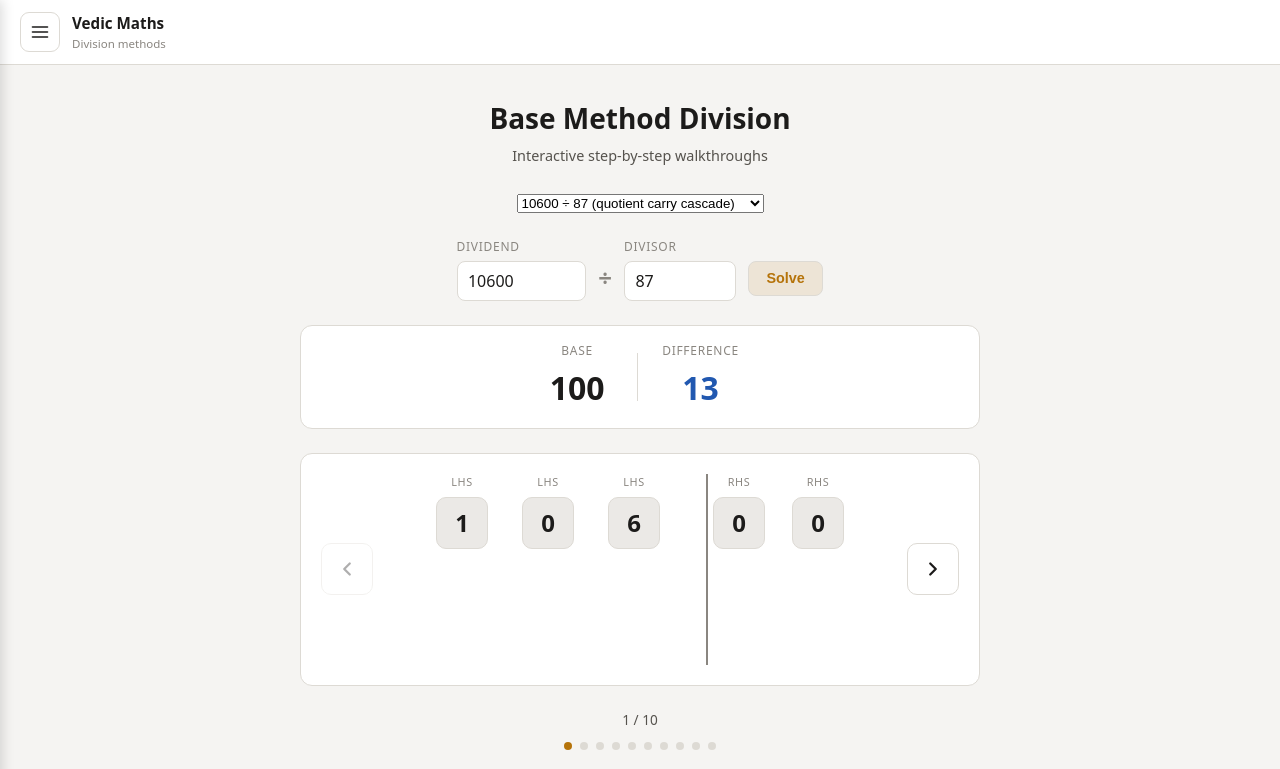
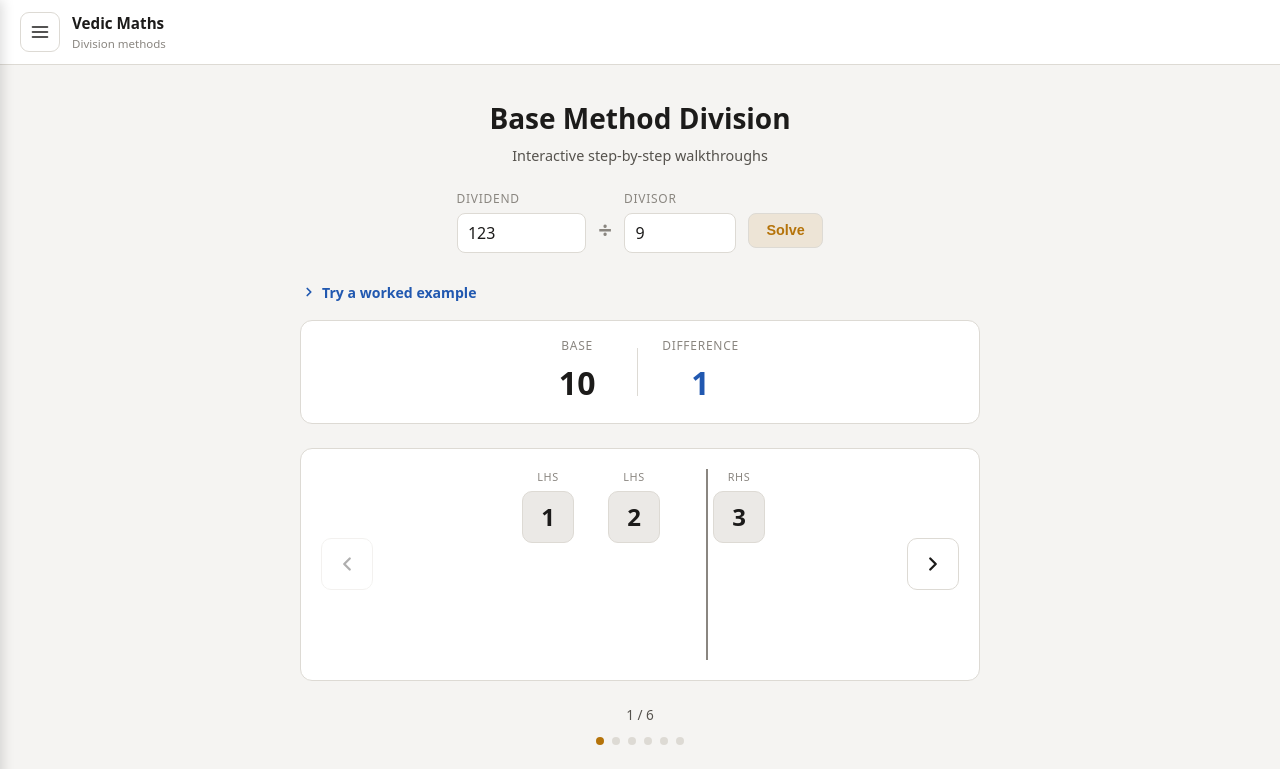
Before and after one commit to amitd291/vedic-maths-algorithms, a React (Vite) app: page / in a window 1280 px wide. Shown: the top 769 px of the page. Built offline with nearby package versions, Linux system fonts and the light colour scheme.

Commit message:
Expose base-method example picker to end users
Reorders/relabels examples, defaults to the simplest case, auto-closes
on selection. Also fixes a silent Step/BaseMethodStep type bug and adds
npm run typecheck (tsc -b) plus README updates.

```diff
--- a/package.json
+++ b/package.json
@@ -5,6 +5,7 @@
   "type": "module",
   "scripts": {
     "dev": "vite",
+    "typecheck": "tsc -b",
     "build": "tsc -b && vite build",
     "lint": "oxlint",
     "preview": "vite preview",
--- a/src/pages/BaseMethodPage.tsx
+++ b/src/pages/BaseMethodPage.tsx
@@ -1,4 +1,4 @@
-import { useMemo, useState } from 'react'
+import { useMemo, useRef, useState } from 'react'
 import BaseMethodDivisorCard from '../components/BaseMethodDivisorCard'
 import BaseMethodDigitBoard from '../components/BaseMethodDigitBoard'
 import BaseMethodRules from '../components/BaseMethodRules'
@@ -8,25 +8,25 @@ import BaseMethodInputForm from '../components/BaseMethodInputForm'
 import ErrorBanner from '../components/ErrorBanner'
 import { computeBaseMethodSteps, nearestBase } from '../lib/computeBaseMethodSteps'
 import { useStepNav } from '../hooks/useStepNav'
-import type { Step } from '../types'
+import type { BaseMethodStep } from '../types'
 
-const BASE_DIVIDEND = 10600
-const BASE_DIVISOR = 87
+const BASE_DIVIDEND = 123
+const BASE_DIVISOR = 9
 
-const DEV_EXAMPLES = [
-  { dividend: 123, divisor: 9, label: '123 ÷ 9 (no closing steps)' },
-  { dividend: 865, divisor: 9, label: '865 ÷ 9 (normalize quotient)' },
-  { dividend: 10030, divisor: 827, label: '10030 ÷ 827 (normalize remainder)' },
-  { dividend: 10600, divisor: 87, label: '10600 ÷ 87 (quotient carry cascade)' },
-  { dividend: 30122, divisor: 87, label: '30122 ÷ 87 (quotient carry cascade 2)' },
-  { dividend: 1693, divisor: 131, label: '1693 ÷ 131 (Paravartya sign flip)' },
-  { dividend: 14189, divisor: 102, label: '14189 ÷ 102 (quotient-only normalize)' },
+const EXAMPLES = [
+  { dividend: 123, divisor: 9, desc: 'Default, the simplest case, solved in one pass' },
+  { dividend: 865, divisor: 9, desc: 'The quotient needs a quick fix at the end' },
+  { dividend: 10600, divisor: 87, desc: 'A carry ripples back through the quotient' },
+  { dividend: 30122, divisor: 87, desc: 'A multi-step remainder fix, not just a single correction' },
+  { dividend: 10030, divisor: 827, desc: 'The remainder needs a quick fix at the end' },
+  { dividend: 14189, divisor: 102, desc: 'Paravartya technique, only the quotient needs fixing up' },
+  { dividend: 1693, divisor: 131, desc: 'Paravartya technique, i.e. the divisor sits above the base, so signs flip' },
 ]
 
 interface Problem {
   dividend: number
   divisor: number
-  steps: Step[]
+  steps: BaseMethodStep[]
 }
 
 function solve(dividend: number, divisor: number): { problem: Problem | null; error: string | null } {
@@ -43,6 +43,7 @@ export default function BaseMethodPage() {
   const [problem, setProblem] = useState<Problem | null>(initial.problem)
   const [error, setError] = useState<string | null>(initial.error)
   const [exampleKey, setExampleKey] = useState(`${BASE_DIVIDEND}/${BASE_DIVISOR}`)
+  const exampleToggleRef = useRef<HTMLInputElement>(null)
   const total = problem?.steps.length ?? 0
   const { cur, setCur, isFirst, isLast, onBack, onNext, onDot } = useStepNav(total)
 
@@ -53,10 +54,10 @@ export default function BaseMethodPage() {
     setCur(0)
   }
 
-  const onSelectExample = (value: string) => {
-    const [d, n] = value.split('/').map(Number)
-    handleSolve(d, n)
-    setExampleKey(value)
+  const onSelectExample = (dividend: number, divisor: number) => {
+    handleSolve(dividend, divisor)
+    setExampleKey(`${dividend}/${divisor}`)
+    if (exampleToggleRef.current) exampleToggleRef.current.checked = false
   }
 
   const [initialDividend, initialDivisor] = exampleKey.split('/').map(Number)
@@ -66,28 +67,38 @@ export default function BaseMethodPage() {
 
   return (
     <>
-      {import.meta.env.MODE === 'development' && (
-        <div className="problem-badge-row">
-          <select
-            aria-label="Dev example picker"
-            value={exampleKey}
-            onChange={(e) => onSelectExample(e.target.value)}
-          >
-            {DEV_EXAMPLES.map((ex) => (
-              <option key={`${ex.dividend}/${ex.divisor}`} value={`${ex.dividend}/${ex.divisor}`}>
-                {ex.label}
-              </option>
-            ))}
-          </select>
-        </div>
-      )}
-
       <BaseMethodInputForm
         key={exampleKey}
         initialDividend={initialDividend}
         initialDivisor={initialDivisor}
         onSolve={handleSolve}
       />
+
+      <div className="example-toggle-row">
+        <input type="checkbox" id="toggle-examples" ref={exampleToggleRef} className="example-toggle-input" />
+        <label htmlFor="toggle-examples" className="example-toggle-label">
+          <svg className="chevron" viewBox="0 0 24 24" fill="none" strokeWidth="3" strokeLinecap="round" strokeLinejoin="round">
+            <polyline points="9 6 15 12 9 18" />
+          </svg>
+          Try a worked example
+        </label>
+
+        <div className="example-panel">
+          <div className="example-list">
+            {EXAMPLES.map((ex) => (
+              <button
+                key={`${ex.dividend}/${ex.divisor}`}
+                type="button"
+                className={`example-item${exampleKey === `${ex.dividend}/${ex.divisor}` ? ' selected' : ''}`}
+                onClick={() => onSelectExample(ex.dividend, ex.divisor)}
+              >
+                <span className="ex-problem">{ex.dividend} ÷ {ex.divisor}</span>
+                <span className="ex-desc">{ex.desc}</span>
+              </button>
+            ))}
+          </div>
+        </div>
+      </div>
 
       {error && <ErrorBanner message={error} />}
 
--- a/src/styles/global.css
+++ b/src/styles/global.css
@@ -263,19 +263,110 @@ body {
   margin-bottom: 1rem;
 }
 
-.problem-badge-row {
-  text-align: center;
-  margin-bottom: 1.5rem;
+/* ---------- Example toggle ---------- */
+
+.example-toggle-row {
+  margin-bottom: 0.75rem;
 }
 
-.problem-badge {
-  display: inline-block;
-  font-size: 1.1rem;
+.example-toggle-input {
+  position: absolute;
+  opacity: 0;
+  pointer-events: none;
+}
+
+.example-toggle-label {
+  display: inline-flex;
+  align-items: center;
+  gap: 0.4rem;
+  font-size: 0.88rem;
+  font-weight: 600;
+  color: var(--blue);
+  cursor: pointer;
+  user-select: none;
+  padding: 0.3rem 0.1rem;
+}
+
+.example-toggle-label:hover {
+  text-decoration: underline;
+}
+
+.example-toggle-label .chevron {
+  width: 14px;
+  height: 14px;
+  stroke: currentColor;
+  transition: transform 0.15s ease;
+  flex: none;
+}
+
+.example-toggle-input:checked ~ .example-toggle-label .chevron {
+  transform: rotate(90deg);
+}
+
+.example-panel {
+  display: none;
+  background: var(--bg2);
+  border: 1px solid var(--border);
+  border-radius: 12px;
+  padding: 0.6rem;
+  margin-top: 0.6rem;
+  margin-bottom: 1rem;
+}
+
+.example-toggle-input:checked ~ .example-panel {
+  display: block;
+}
+
+.example-list {
+  display: flex;
+  flex-direction: column;
+  gap: 0.35rem;
+}
+
+.example-item {
+  display: flex;
+  align-items: baseline;
+  gap: 0.6rem;
+  flex-wrap: wrap;
+  width: 100%;
+  text-align: left;
+  background: transparent;
+  border: 1px solid transparent;
+  border-radius: 8px;
+  padding: 0.55rem 0.7rem;
+  cursor: pointer;
+  font-family: inherit;
+}
+
+.example-item:hover {
+  background: var(--bg3);
+  border-color: var(--border);
+}
+
+.example-item .ex-problem {
   font-weight: 700;
-  padding: 0.35rem 1rem;
+  font-size: 0.92rem;
+  color: var(--blue);
+  background: var(--blue-bg);
+  padding: 0.1rem 0.5rem;
   border-radius: 999px;
-  background: var(--bg3);
-  border: 1px solid var(--border);
+  flex: none;
+}
+
+.example-item .ex-desc {
+  font-size: 0.82rem;
+  color: var(--text2);
+}
+
+.example-item.selected {
+  background: var(--amber-bg);
+  border-color: var(--amber);
+}
+
+.example-item.selected .ex-problem {
+  background: transparent;
+  color: var(--amber);
+  padding: 0;
 }
 
 /* ---------- Input form ---------- */
```
Also changed, not shown: plans/base-method-execution-plan.md (+6 -3 lines), 2 other files (tests, documents, lock files or other folders).
